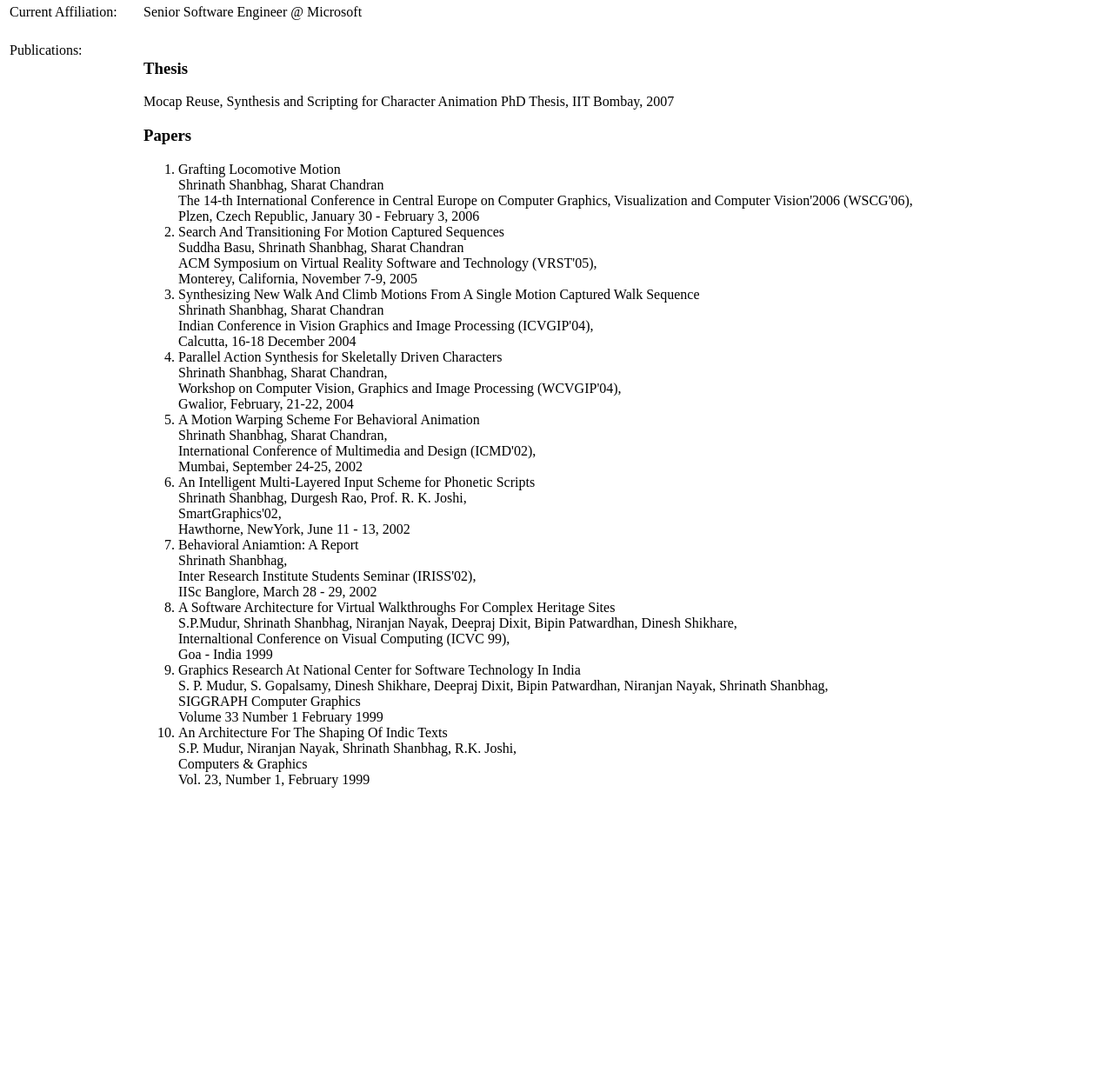
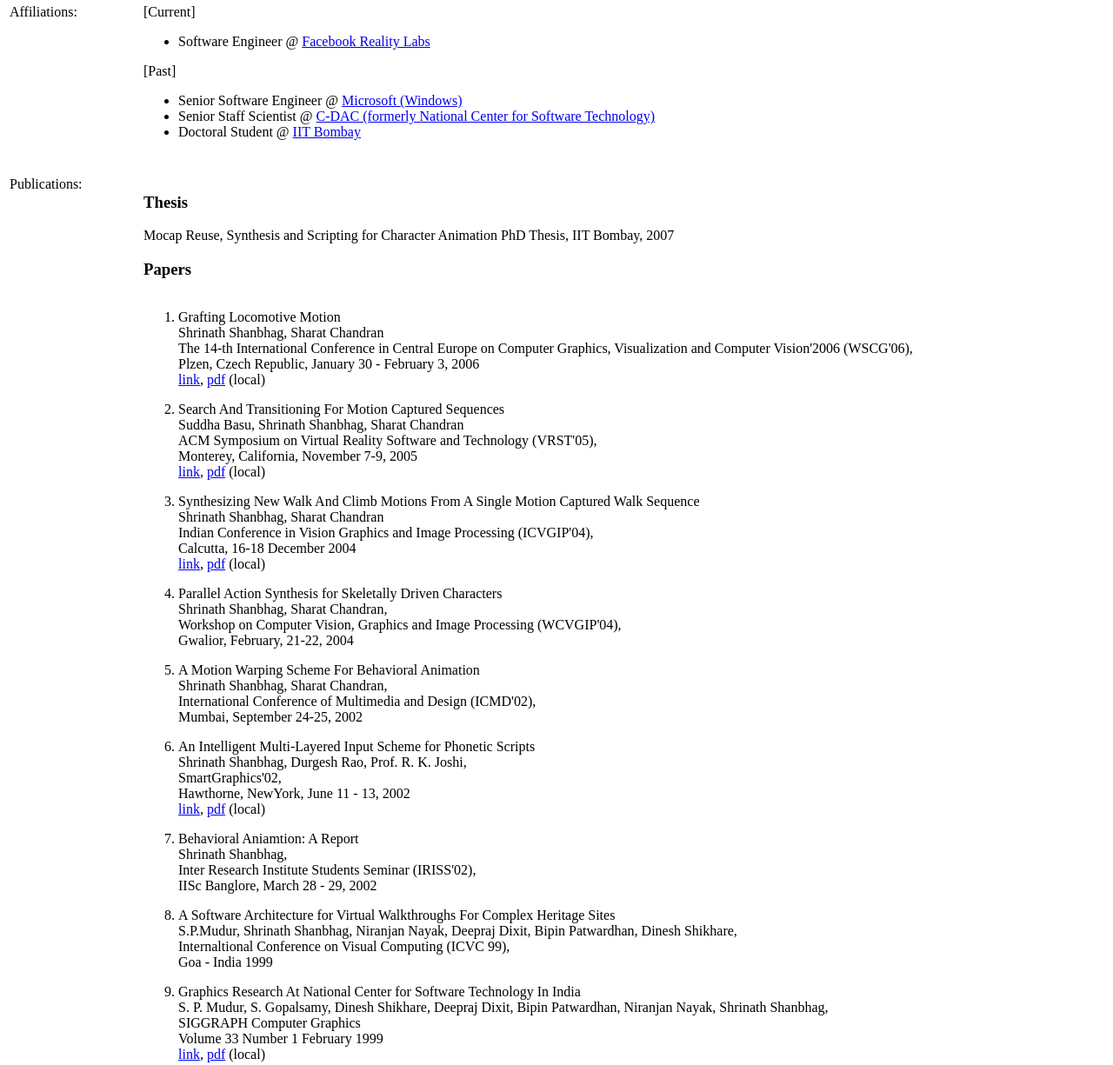
Before and after one commit to shrinaths/shrinaths.github.io, a plain HTML site: page index.html in a window 1280 px wide. Shown: the part 258-1483 px from the top of the page at 87% size. Before the commit the page ends 1191 px from the top, so only its background shows below. Drawn offline with Linux system fonts and the light colour scheme.

Commit message:
Added meta viewport, styles and paper links

```diff
--- a/index.html
+++ b/index.html
@@ -1,17 +1,31 @@
 <!doctype HTML>
 <HTML>
+
 <HEAD>
   <TITLE>Shrinath Shanbhag</TITLE>
+  <META name="viewport" content="width=device-width, initial-scale=1" />
   <!-- Global site tag (gtag.js) - Google Analytics -->
   <SCRIPT async src="https://www.googletagmanager.com/gtag/js?id=UA-155057395-1"></SCRIPT>
   <SCRIPT>
     window.dataLayer = window.dataLayer || [];
-  function gtag(){dataLayer.push(arguments);}
+    function gtag() { dataLayer.push(arguments); }
     gtag('js', new Date());
 
     gtag('config', 'UA-155057395-1');
   </SCRIPT>
+  <STYLE>
+    body,
+    h1,
+    h2 {
+      font-family: 'Times New Roman', serif;
+    }
+
+    li.pub {
+      padding-top: 16px;
+    }
+  </STYLE>
 </HEAD>
+
 <BODY>
   <TABLE border=0 width=100%>
     <TR>
@@ -34,61 +48,102 @@
     </TR>
 
     <TR>
-<TD WIDTH=150> Current Affiliation: </TD>
-<TD align="left" width=%>Senior Software Engineer @ Microsoft </TD>
+      <TD WIDTH=150 VALIGN="top"> Affiliations: </TD>
+      <TD align="left" width=%>
+        [Current]
+        <ul>
+          <li>Software Engineer @ <a href="https://research.fb.com/category/augmented-reality-virtual-reality/">Facebook
+              Reality Labs</a></li>
+        </ul>
+        [Past]
+        <ul>
+          <li>Senior Software Engineer @ <a href="https://www.microsoft.com/en-us/windows">Microsoft (Windows)</a></li>
+          <li>Senior Staff Scientist @ <a href="https://www.cdac.in/index.aspx?id=mumbai">C-DAC (formerly National
+              Center for Software Technology)</a></li>
+          <li>Doctoral Student @ <a href="http://www.cse.iitb.ac.in/graphics/">IIT Bombay</a></li>
+        </ul>
+      </TD>
     </TR>
-<TR><TD>&nbsp;</TD><TD>&nbsp;</TD></TR>
+    <TR>
+      <TD>&nbsp;</TD>
+      <TD>&nbsp;</TD>
+    </TR>
     <TR>
       <TD WIDTH=150 valign=top> Publications: </TD>
-<TD align="left" valign=top><H3>Thesis</H3>
+      <TD align="left" valign=top>
+        <H3>Thesis</H3>
         Mocap Reuse, Synthesis and Scripting for Character Animation
         PhD Thesis, IIT Bombay, 2007
         <H3>Papers</H3>
         <ol>
-<li>Grafting Locomotive Motion<br>
+          <li class="pub">Grafting Locomotive Motion <br>
             Shrinath Shanbhag, Sharat Chandran<br>
-The 14-th International Conference in Central Europe on Computer Graphics, Visualization and Computer Vision'2006 (WSCG'06),<br>
-Plzen, Czech Republic, January 30 - February 3, 2006
-<li>Search And Transitioning For Motion Captured Sequences<br>
+            The 14-th International Conference in Central Europe on Computer Graphics, Visualization and Computer
+            Vision'2006 (WSCG'06),<br>
+            Plzen, Czech Republic, January 30 - February 3, 2006<br>
+            <a href="http://wscg.zcu.cz/wscg2006/Papers_2006/Full/B43-full.pdf">link</a>,
+            <a href="papers/SearchAndTransitioningVrst2005.pdf">pdf</a> (local)
+
+          <li class="pub">Search And Transitioning For Motion Captured Sequences <br>
             Suddha Basu, Shrinath Shanbhag, Sharat Chandran<br>
             ACM Symposium on Virtual Reality Software and Technology (VRST'05),<br>
-Monterey, California, November 7-9, 2005
-<li>Synthesizing New Walk And Climb Motions From A Single Motion Captured Walk Sequence<br>
+            Monterey, California, November 7-9, 2005 <br>
+            <a href="https://dl.acm.org/doi/10.1145/1101616.1101660">link</a>,
+            <a href="papers/SearchAndTransitioningVrst2005.pdf">pdf</a> (local)
+
+          <li class="pub">Synthesizing New Walk And Climb Motions From A Single Motion Captured Walk Sequence <br>
             Shrinath Shanbhag, Sharat Chandran<br>
             Indian Conference in Vision Graphics and Image Processing (ICVGIP'04),<br>
-Calcutta, 16-18 December 2004
-<li>Parallel Action Synthesis for Skeletally Driven Characters<br>
+            Calcutta, 16-18 December 2004 <br>
+            <a href="https://www.cse.iitb.ac.in/~sharat/papers/dynamowarp.pdf">link</a>,
+            <a href="papers/dynamowarp2004.pdf">pdf</a> (local)
+
+          <li class="pub">Parallel Action Synthesis for Skeletally Driven Characters<br>
             Shrinath Shanbhag, Sharat Chandran,<br>
             Workshop on Computer Vision, Graphics and Image Processing (WCVGIP'04),<br>
             Gwalior, February, 21-22, 2004
-<li>A Motion Warping Scheme For Behavioral Animation<br>
+
+          <li class="pub">A Motion Warping Scheme For Behavioral Animation<br>
             Shrinath Shanbhag, Sharat Chandran,<br>
             International Conference of Multimedia and Design (ICMD'02),<br>
-Mumbai, September 24-25, 2002<br>
-<li>An Intelligent Multi-Layered Input Scheme for Phonetic Scripts<br>
+            Mumbai, September 24-25, 2002
+
+          <li class="pub">An Intelligent Multi-Layered Input Scheme for Phonetic Scripts <br>
             Shrinath Shanbhag, Durgesh Rao, Prof. R. K. Joshi,<br>
             SmartGraphics'02,<br>
-Hawthorne, NewYork, June 11 - 13, 2002
-<li>Behavioral Aniamtion: A Report<br>
+            Hawthorne, NewYork, June 11 - 13, 2002 <br>
+            <a href="https://dl.acm.org/doi/10.1145/569005.569011">link</a>,
+            <a href="papers/MultilayeredPhoneticKeyboard2002.pdf">pdf</a> (local)
+
+          <li class="pub">Behavioral Aniamtion: A Report<br>
             Shrinath Shanbhag,<br>
             Inter Research Institute Students Seminar (IRISS'02),<br>
             IISc Banglore, March 28 - 29, 2002
-<li>A Software Architecture for Virtual Walkthroughs For Complex Heritage Sites<br>
+
+          <li class="pub">A Software Architecture for Virtual Walkthroughs For Complex Heritage Sites<br>
             S.P.Mudur, Shrinath Shanbhag, Niranjan Nayak, Deepraj Dixit, Bipin Patwardhan, Dinesh Shikhare,<br>
             Internaltional Conference on Visual Computing (ICVC 99),<br>
             Goa - India 1999
-<li>Graphics Research At National Center for Software Technology In India<br>
-S. P. Mudur, S. Gopalsamy, Dinesh Shikhare, Deepraj Dixit, Bipin Patwardhan, Niranjan Nayak, Shrinath Shanbhag,<br>
+
+          <li class="pub">Graphics Research At National Center for Software Technology In India <br>
+            S. P. Mudur, S. Gopalsamy, Dinesh Shikhare, Deepraj Dixit, Bipin Patwardhan, Niranjan Nayak, Shrinath
+            Shanbhag,<br>
             SIGGRAPH Computer Graphics<br>
-Volume 33 Number 1 February 1999
-<li>An Architecture For The Shaping Of Indic Texts<br>
+            Volume 33 Number 1 February 1999<br>
+            <a href="https://dl.acm.org/doi/pdf/10.1145/563666.563673">link</a>,
+            <a href="papers/CG at NCST 99.pdf">pdf</a> (local)
+
+          <li class="pub">An Architecture For The Shaping Of Indic Texts <br>
             S.P. Mudur, Niranjan Nayak, Shrinath Shanbhag, R.K. Joshi,<br>
             Computers & Graphics<br>
-Vol. 23, Number 1, February 1999
-</UL>
+            Vol. 23, Number 1, February 1999<br>
+            <a href="https://www.sciencedirect.com/science/article/abs/pii/S0097849398001137">link</a>,
+            <a href="papers/IndicShapingArchitecture99.pdf">pdf</a> (local)
+        </ol>
       </TD>
     </TR>
 
   </TABLE>
 </BODY>
+
 </HTML>
```
Also changed, not shown: 6 other files. Lines whose indentation alone changed are shown as unchanged.
